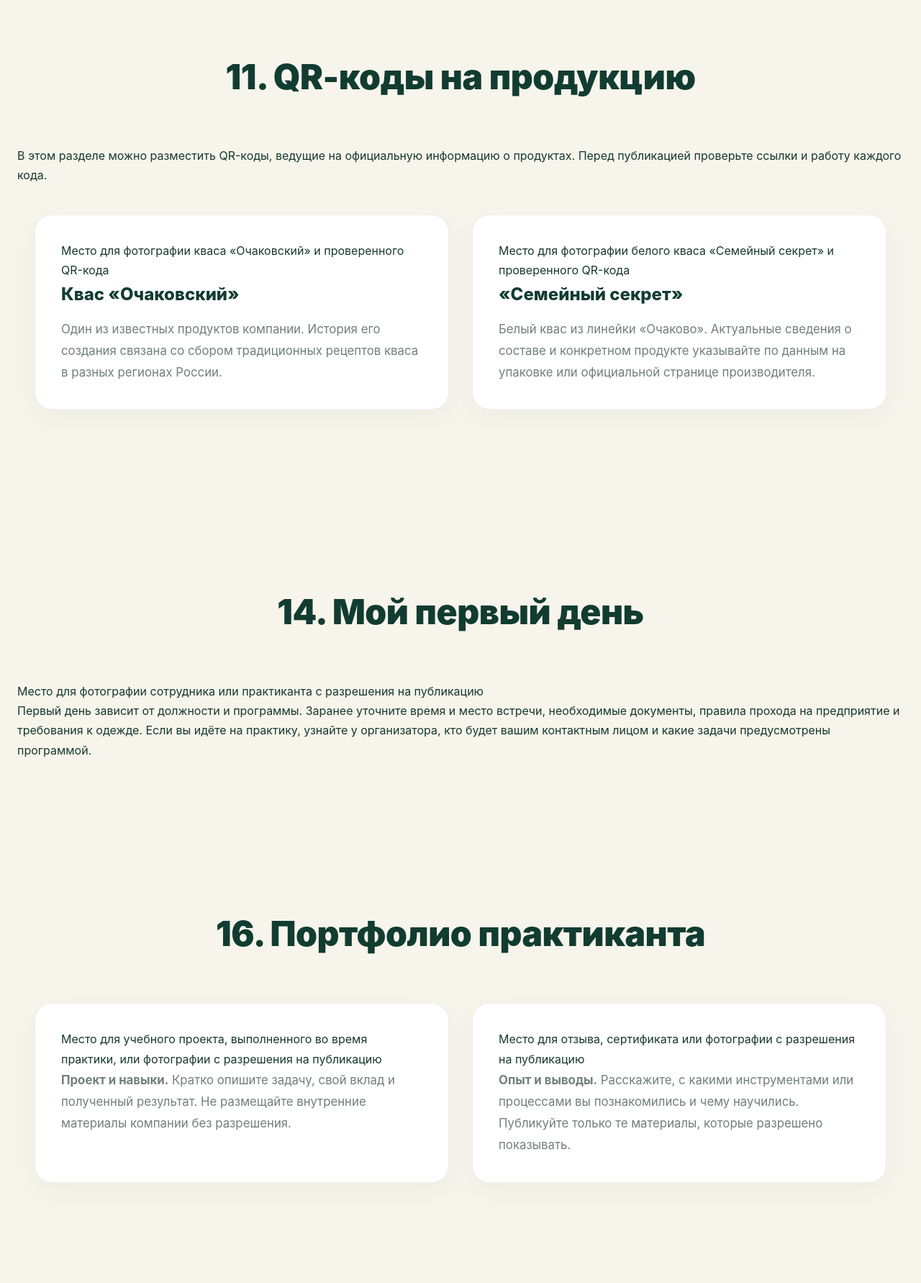
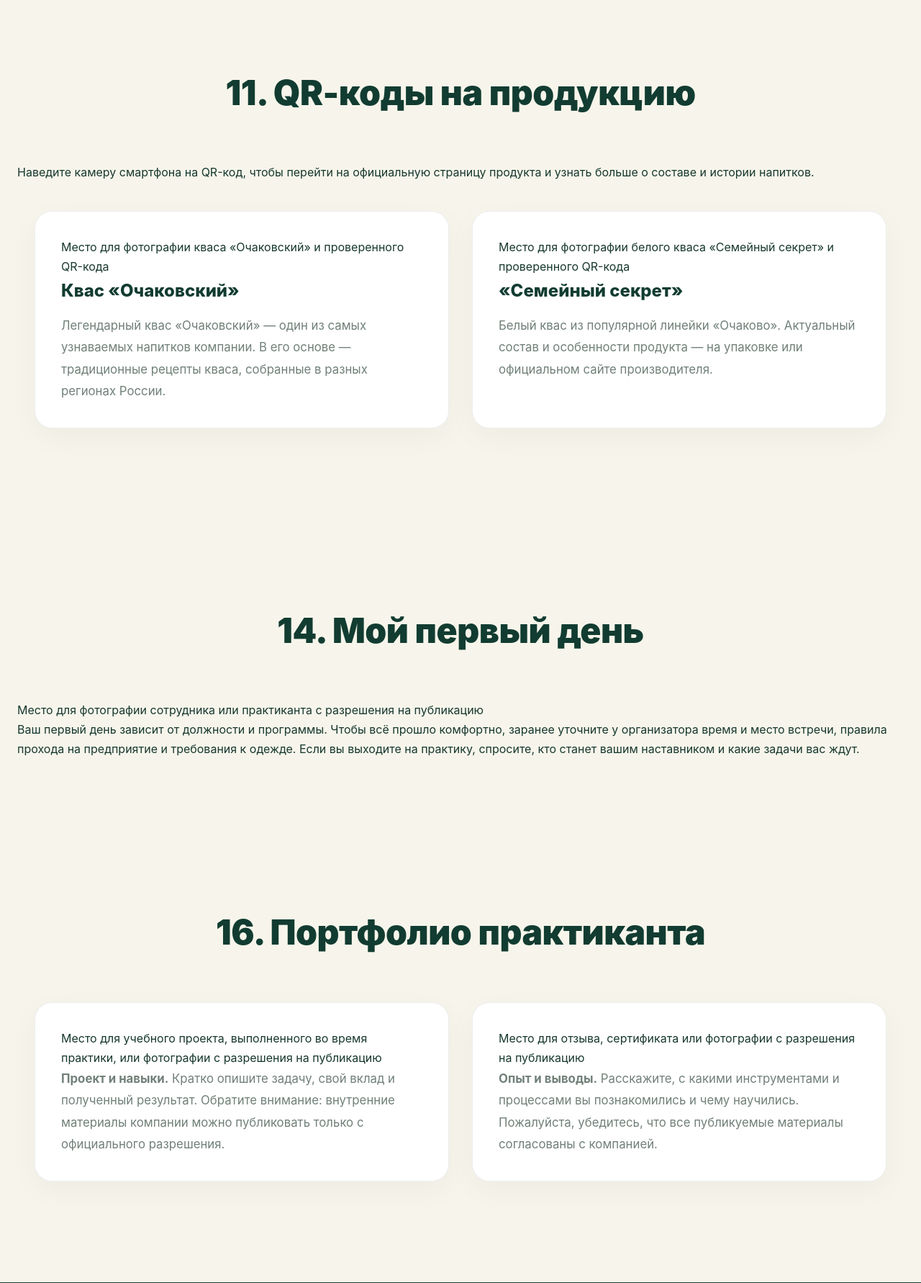
Before and after one commit to VladJava74/Ochakovo, a Spring Boot app: page /try in a window 1280 px wide. Shown: the part 1520-3302 px from the top of the page at 72% size. Run offline with Spring Boot 4, Linux system fonts and the light colour scheme.

Commit message:
Обновление кода

```diff
--- a/src/main/resources/templates/home.html
+++ b/src/main/resources/templates/home.html
@@ -100,6 +100,9 @@
            alt="Экскурсия по производству «Очаково»"
            loading="lazy">
     </div>
+    <p>
+      На экскурсии по московскому производству гости проходят путь от варочного цеха до линии розлива и знакомятся с исторической экспозицией «Изба квасовара». Важно: это маршрут для посетителей, а не описание рабочего дня или программы практики. Узнать о доступных экскурсиях можно на официальном сайте «Очаково» .
+    </p>
   </section>
 </div>
 
--- a/src/main/resources/templates/try.html
+++ b/src/main/resources/templates/try.html
@@ -10,12 +10,12 @@
 
 <div id="main-content">
     <section class="hero">
-        <h1>Попробуй себя</h1>
+        <h1>Попробуй себя в «Очаково»
+        </h1>
         <p>
-            Познакомьтесь с тем, как устроено производство напитков, узнайте о
-            продукции «Очаково» и подумайте, какое направление работы вам ближе.
-            Информация о практике и стажировках может меняться — актуальные
-            возможности уточняйте у отдела подбора персонала.
+            Познакомьтесь с тем, как устроена работа на производстве напитков, откройте для себя продукцию “Очаково” и выберите направление, которое понравится именно вам. Это отличная возможность получить реальный опыт и начать карьеру прямо сейчас!
+            Актуальные возможности практики и стажировок уточняйте у отдела подбора персонала.
+
         </p>
     </section>
 
@@ -40,9 +40,7 @@
     <section class="gallery-section" id="products">
         <h2 class="section-title">11. QR-коды на продукцию</h2>
         <p>
-            В этом разделе можно разместить QR-коды, ведущие на официальную
-            информацию о продуктах. Перед публикацией проверьте ссылки и работу
-            каждого кода.
+            Наведите камеру смартфона на QR-код, чтобы перейти на официальную страницу продукта и узнать больше о составе и истории напитков.
         </p>
 
         <div class="conditions-grid">
@@ -52,8 +50,7 @@
                 </div>
                 <h3>Квас «Очаковский»</h3>
                 <p>
-                    Один из известных продуктов компании. История его создания
-                    связана со сбором традиционных рецептов кваса в разных регионах России.
+                    Легендарный квас «Очаковский» — один из самых узнаваемых напитков компании. В его основе — традиционные рецепты кваса, собранные в разных регионах России.
                 </p>
             </article>
 
@@ -63,9 +60,7 @@
                 </div>
                 <h3>«Семейный секрет»</h3>
                 <p>
-                    Белый квас из линейки «Очаково». Актуальные сведения о составе
-                    и конкретном продукте указывайте по данным на упаковке или
-                    официальной странице производителя.
+                    Белый квас из популярной линейки «Очаково». Актуальный состав и особенности продукта — на упаковке или официальном сайте производителя.
                 </p>
             </article>
         </div>
@@ -77,11 +72,7 @@
             Место для фотографии сотрудника или практиканта с разрешения на публикацию
         </div>
         <p>
-            Первый день зависит от должности и программы. Заранее уточните время
-            и место встречи, необходимые документы, правила прохода на предприятие
-            и требования к одежде. Если вы идёте на практику, узнайте у
-            организатора, кто будет вашим контактным лицом и какие задачи
-            предусмотрены программой.
+            Ваш первый день зависит от должности и программы. Чтобы всё прошло комфортно, заранее уточните у организатора время и место встречи, правила прохода на предприятие и требования к одежде. Если вы выходите на практику, спросите, кто станет вашим наставником и какие задачи вас ждут.
         </p>
     </section>
 
@@ -95,9 +86,8 @@
                     или фотографии с разрешения на публикацию
                 </div>
                 <p>
-                    <strong>Проект и навыки.</strong> Кратко опишите задачу,
-                    свой вклад и полученный результат. Не размещайте внутренние
-                    материалы компании без разрешения.
+                    <strong>Проект и навыки.</strong>
+                    Кратко опишите задачу, свой вклад и полученный результат. Обратите внимание: внутренние материалы компании можно публиковать только с официального разрешения.
                 </p>
             </article>
 
@@ -106,9 +96,7 @@
                     Место для отзыва, сертификата или фотографии с разрешения на публикацию
                 </div>
                 <p>
-                    <strong>Опыт и выводы.</strong> Расскажите, с какими
-                    инструментами или процессами вы познакомились и чему научились.
-                    Публикуйте только те материалы, которые разрешено показывать.
+                    <strong>Опыт и выводы.</strong> Расскажите, с какими инструментами и процессами вы познакомились и чему научились. Пожалуйста, убедитесь, что все публикуемые материалы согласованы с компанией.
                 </p>
             </article>
         </div>
```
Also changed, not shown: amvera.yml (+9 -4 lines).
